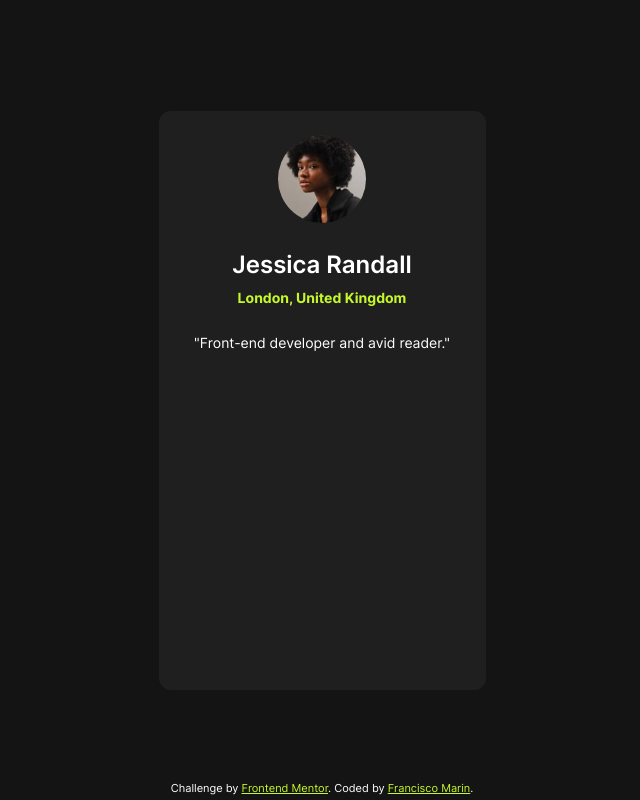
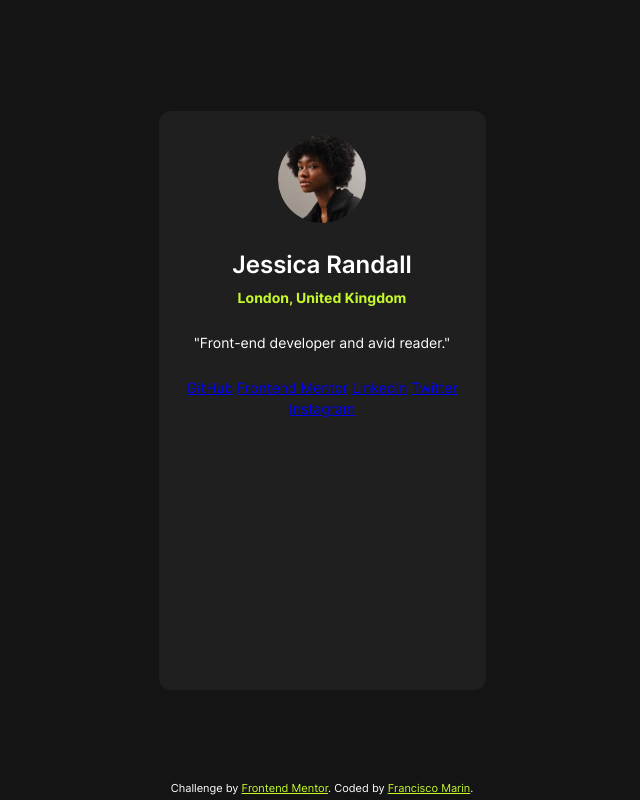
Before and after one commit to Franciscoj91/social-links-profile, a plain HTML site: page index.html in a window 1280 px wide. Shown: the whole page, without its empty margins (318-958 px from the left). Drawn offline with Linux system fonts and the light colour scheme.

Commit message:
feat: add card links structure

```diff
--- a/index.html
+++ b/index.html
@@ -24,6 +24,14 @@
     <div class="card-info">
       <p>"Front-end developer and avid reader."</p>
     </div>
+    <div class="card-links">
+      <a href="#">GitHub</a>
+      <a href="#">Frontend Mentor</a>
+      <a href="#">LinkedIn</a>
+      <a href="#">Twitter</a>
+      <a href="#">Instagram</a>
+
+    </div>
 
   </main>
 
```
